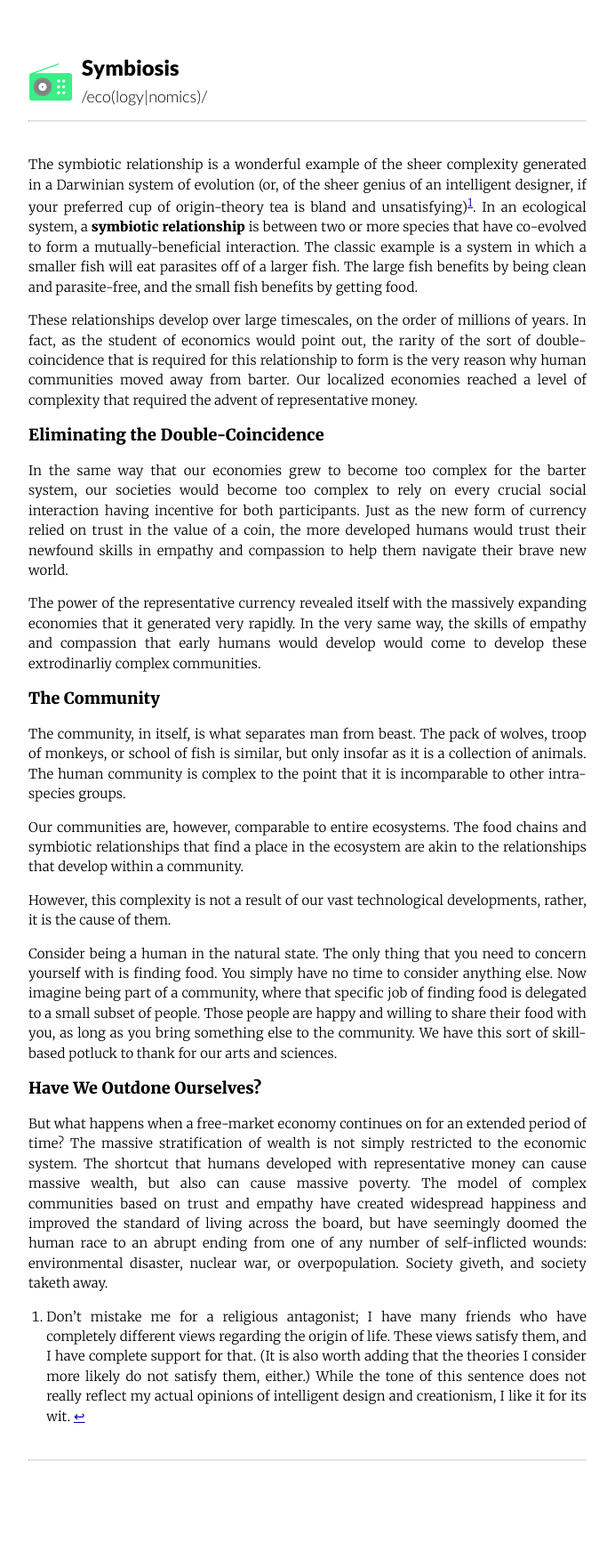
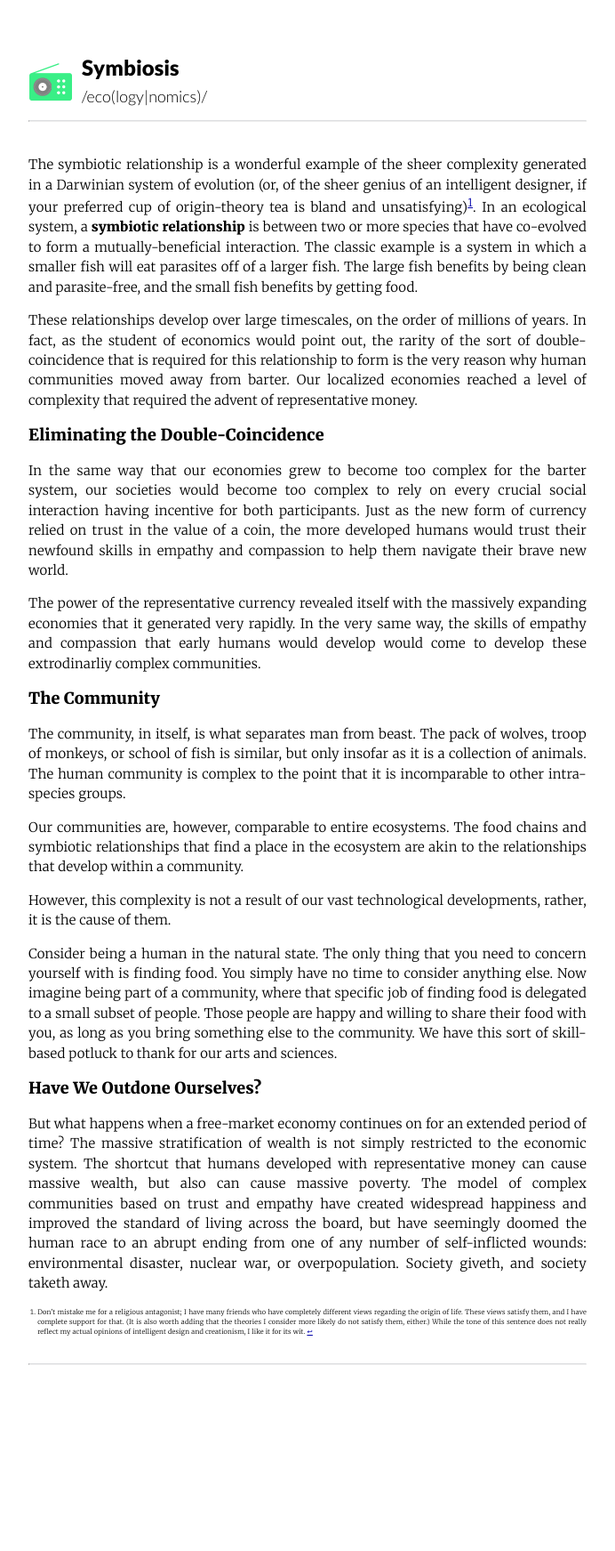
Before and after one commit to samcal/thenewrad.io, a Jekyll site: the page built from _posts/2014-02-28-symbiosis.markdown, in a window 1280 px wide. Shown: the whole page at 89% size, without its empty margins (294-986 px from the left). Built offline with Jekyll 4.4.1, drawn with Linux system fonts in a browser that asks for light colours; after the commit the page ends 1634 px from its top, so only the background shows below that.

Commit message:
make footnotes smaller

```diff
--- a/css/main.css
+++ b/css/main.css
@@ -236,6 +236,10 @@ hr { border-top: 1px solid rgb(220,222,224); }
   letter-spacing: .01rem;
 }
 
+.post .footnotes {
+  font-size: 0.5em;
+}
+
 /* standard */
 .post pre {
   border: 1px solid #ddd;
```
